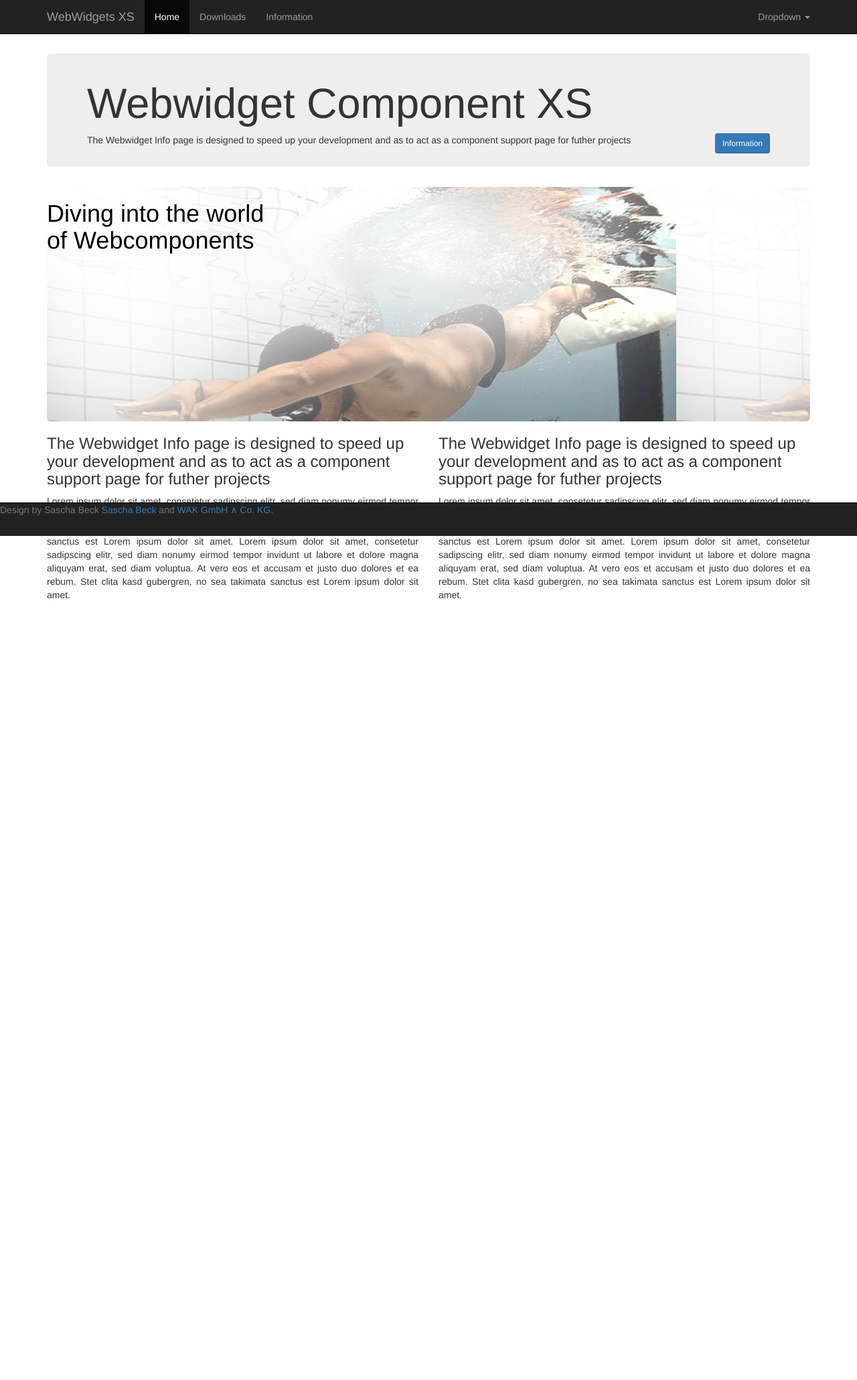
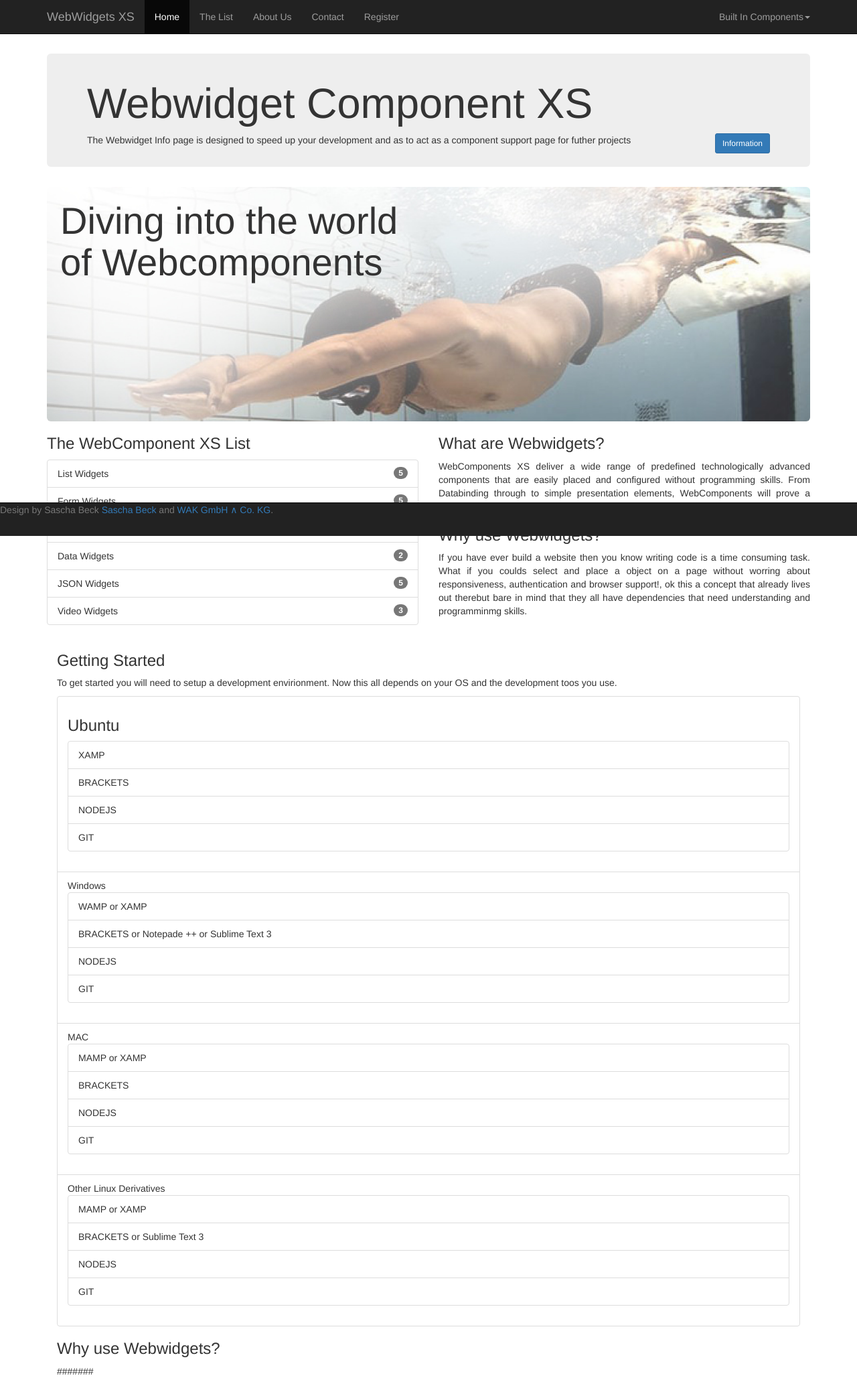
Before and after one commit to wak-dev/widgets, a website: page index.html in a window 1280 px wide. Shown: the whole page at 67% size. Before the commit the page ends 988 px from the top, so only its background shows below. Drawn offline with nearby package versions, Linux system fonts and the light colour scheme.

Commit message:
Formating Layout

```diff
--- a/index.html
+++ b/index.html
@@ -27,20 +27,23 @@
         <div class="collapse navbar-collapse">
           <ul class="nav navbar-nav">
             <li class="active"><a href="#">Home</a></li>
-               <li class=""><a href="#">Downloads</a></li>
-               <li class=""><a href="#">Information</a></li>
+               <li class=""><a href="#">The List</a></li>
+               <li class=""><a href="#">About Us</a></li>
+              <li class=""><a href="#">Contact</a></li>
+              <li class=""><a href="#">Register</a></li>
           </ul>
             <ul class="nav navbar-nav navbar-right">
              <li class="dropdown">
-              <a href="#" class="dropdown-toggle" data-toggle="dropdown">Dropdown <b class="caret"></b></a>
+              <a href="#" class="dropdown-toggle" data-toggle="dropdown">Built In Components<b class="caret"></b></a>
               <ul class="dropdown-menu">
-                <li><a href="#">Action</a></li>
-                <li><a href="#">Another action</a></li>
-                <li><a href="#">Something else here</a></li>
+                <li><a href="#">Data Components</a></li>
+                <li><a href="#">Form Components</a></li>
+                <li><a href="#">Presentation Components</a></li>
+                <li><a href="#">Autentication Components</a></li>
                 <li class="divider"></li>
-                <li class="dropdown-header">Nav header</li>
-                <li><a href="#">Separated link</a></li>
-                <li><a href="#">One more separated link</a></li>
+                <li class="dropdown-header">Custom UI Elements</li>
+                <li><a href="#">Angulr Elements </a></li>
+                <li><a href="#">Polymer Elements</a></li>
               </ul>
             </li>
           </ul>
@@ -91,7 +94,7 @@
 
 
                 <div class="pull-left topset">
-                <h1 class="excite">Diving into the world<br /> of Webcomponents</h1>
+                <h1 class="excite">  Diving into the world<br /> of Webcomponents</h1>
 
                 </div>
 
@@ -102,18 +105,35 @@
         <div class="row">
 
             <div class="col-xs-12 col-sm-6 col-md-6">
-               <h3>The Webwidget Info page is designed to speed up your development and as to act as a component support page for futher projects</h3>
-                <p class="text-justify-md">
+               <h3>The WebComponent XS List</h3>
 
-                    Lorem ipsum dolor sit amet, consetetur sadipscing elitr, sed diam nonumy eirmod tempor invidunt ut labore et dolore magna aliquyam erat, sed diam voluptua. At vero eos et accusam et justo duo dolores et ea rebum. Stet clita kasd gubergren, no sea takimata sanctus est Lorem ipsum dolor sit amet. Lorem ipsum dolor sit amet, consetetur sadipscing elitr, sed diam nonumy eirmod tempor invidunt ut labore et dolore magna aliquyam erat, sed diam voluptua. At vero eos et accusam et justo duo dolores et ea rebum. Stet clita kasd gubergren, no sea takimata sanctus est Lorem ipsum dolor sit amet.
-                </p>
+            <ul class="list-group">
+              <li class="list-group-item"><span class="badge">5</span> List Widgets</li>
+                <li class="list-group-item"><span class="badge">5</span> Form Widgets</li>
+              <li class="list-group-item"><span class="badge">3</span> Slider Widgets</li>
+              <li class="list-group-item"><span class="badge">2</span> Data Widgets</li>
+                <li class="list-group-item"><span class="badge">5</span> JSON Widgets</li>
+                <li class="list-group-item"><span class="badge">3</span> Video Widgets</li>
+            </ul>
+
+
 
             </div>
             <div class="col-xs-12 col-sm-6 col-md-6 ">
 
-                <h3>The Webwidget Info page is designed to speed up your development and as to act as a component support page for futher projects</h3>
+                <h3>What are Webwidgets?</h3>
                 <p class="text-justify-md">
-                    Lorem ipsum dolor sit amet, consetetur sadipscing elitr, sed diam nonumy eirmod tempor invidunt ut labore et dolore magna aliquyam erat, sed diam voluptua. At vero eos et accusam et justo duo dolores et ea rebum. Stet clita kasd gubergren, no sea takimata sanctus est Lorem ipsum dolor sit amet. Lorem ipsum dolor sit amet, consetetur sadipscing elitr, sed diam nonumy eirmod tempor invidunt ut labore et dolore magna aliquyam erat, sed diam voluptua. At vero eos et accusam et justo duo dolores et ea rebum. Stet clita kasd gubergren, no sea takimata sanctus est Lorem ipsum dolor sit amet.
+
+                    WebComponents XS deliver a wide range of predefined technologically advanced components that are easily placed and configured without programming skills. From Databinding through to simple presentation elements, WebComponents will prove a valuable design and development asset.
+
+
+                </p>
+
+                <h3>Why use Webwidgets?</h3>
+                <p class="text-justify-md">
+                    If you have ever build a website then you know writing code is a time consuming task. What if you coulds select and place a object on a page without worring about responsiveness, authentication and browser support!, ok this a concept that already lives out therebut bare in mind that they all have dependencies that need understanding and programminmg skills.
+
+
                 </p>
             </div>
 
@@ -121,10 +141,80 @@
 
 
 
+             <div class="col-xs-12 col-sm-12 col-md-12 ">
+
+                <h3>Getting Started</h3>
+                <p class="text-justify-md">
+
+                    To get started you will need to setup a development envirionment.
+
+                    Now this all depends on your OS and the development toos you use.
+
+
+                </p>
+                <ul class="list-group">
+                    <li class="list-group-item"><h3>Ubuntu</h3>
+                        <ul class="list-group">
+                            <li class="list-group-item">XAMP</li>
+                            <li class="list-group-item">BRACKETS</li>
+                            <li class="list-group-item">NODEJS</li>
+                            <li class="list-group-item">GIT</li>
+                        </ul>
+                    </li>
+                    <li class="list-group-item">Windows
+                     <ul class="list-group">
+                            <li class="list-group-item">WAMP or XAMP</li>
+                            <li class="list-group-item">BRACKETS or Notepade ++ or Sublime Text 3</li>
+                            <li class="list-group-item">NODEJS</li>
+                            <li class="list-group-item">GIT</li>
+                        </ul>
+                    </li>
+                    <li class="list-group-item">MAC
+                     <ul class="list-group">
+                            <li class="list-group-item">MAMP or XAMP </li>
+                            <li class="list-group-item">BRACKETS</li>
+                            <li class="list-group-item">NODEJS</li>
+                            <li class="list-group-item">GIT</li>
+                        </ul>
+                    </li>
+                    <li class="list-group-item ">Other Linux Derivatives
+                    <ul class="list-group">
+                            <li class="list-group-item">MAMP or XAMP </li>
+                            <li class="list-group-item">BRACKETS or Sublime Text 3</li>
+                            <li class="list-group-item">NODEJS</li>
+                            <li class="list-group-item">GIT</li>
+                        </ul>
+                    </li>
 
 
 
+
+
+
+
+
+                </ul>
+
+
+
+                <h3>Why use Webwidgets?</h3>
+                <p class="text-justify-md">
+
+
+                    #######
+
+
+                </p>
+            </div>
+
+
     </div>
+
+
+
+
+
+
 <div id="footer" class="container">
     <nav class="navbar navbar-inverse navbar-fixed-bottom">
         <div class="navbar-inner navbar-content-center">
--- a/res/css/style.css
+++ b/res/css/style.css
@@ -14,19 +14,33 @@ body{
 
 
 }
+
+
+
 .pimage{
 height: 350px;
 
     background-image: url("../img/dive_trans.jpg");
+    background-repeat: no-repeat;
+    background-size: cover;
+    background-position: center;
 }
 .excite{
 
-color:black;
+color:#333;
 text-emphasis-color: aqua
 font-weight: bolder;
-
+    font-size: 4em;
+margin-left: 20px;
+    margin-right: 20px;
+    word-wrap: break-word;
 }
 .jumbotron{
 
 padding: 20px;
 }
+.active{
+
+    background-color: #333;
+
+}
```
